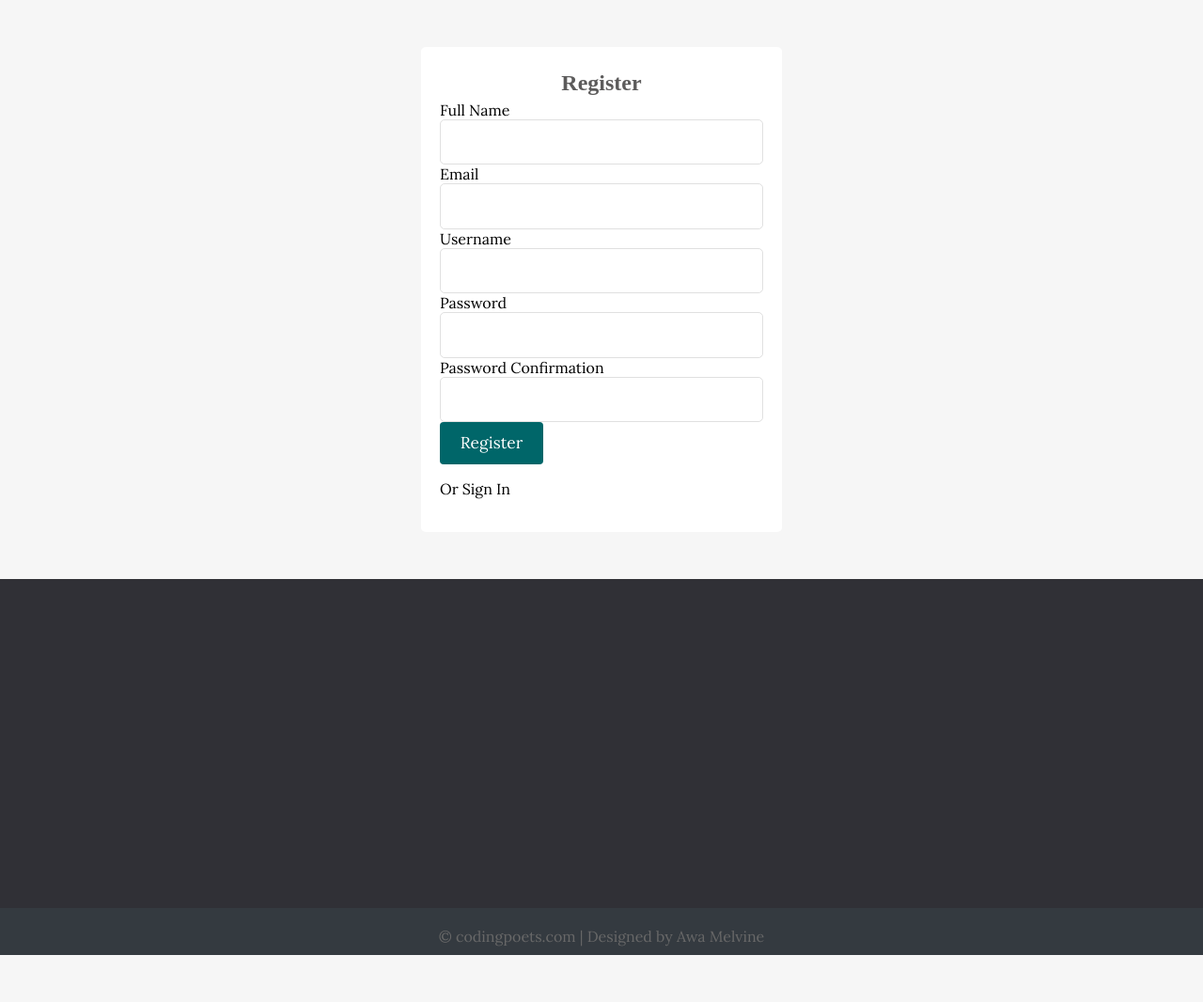
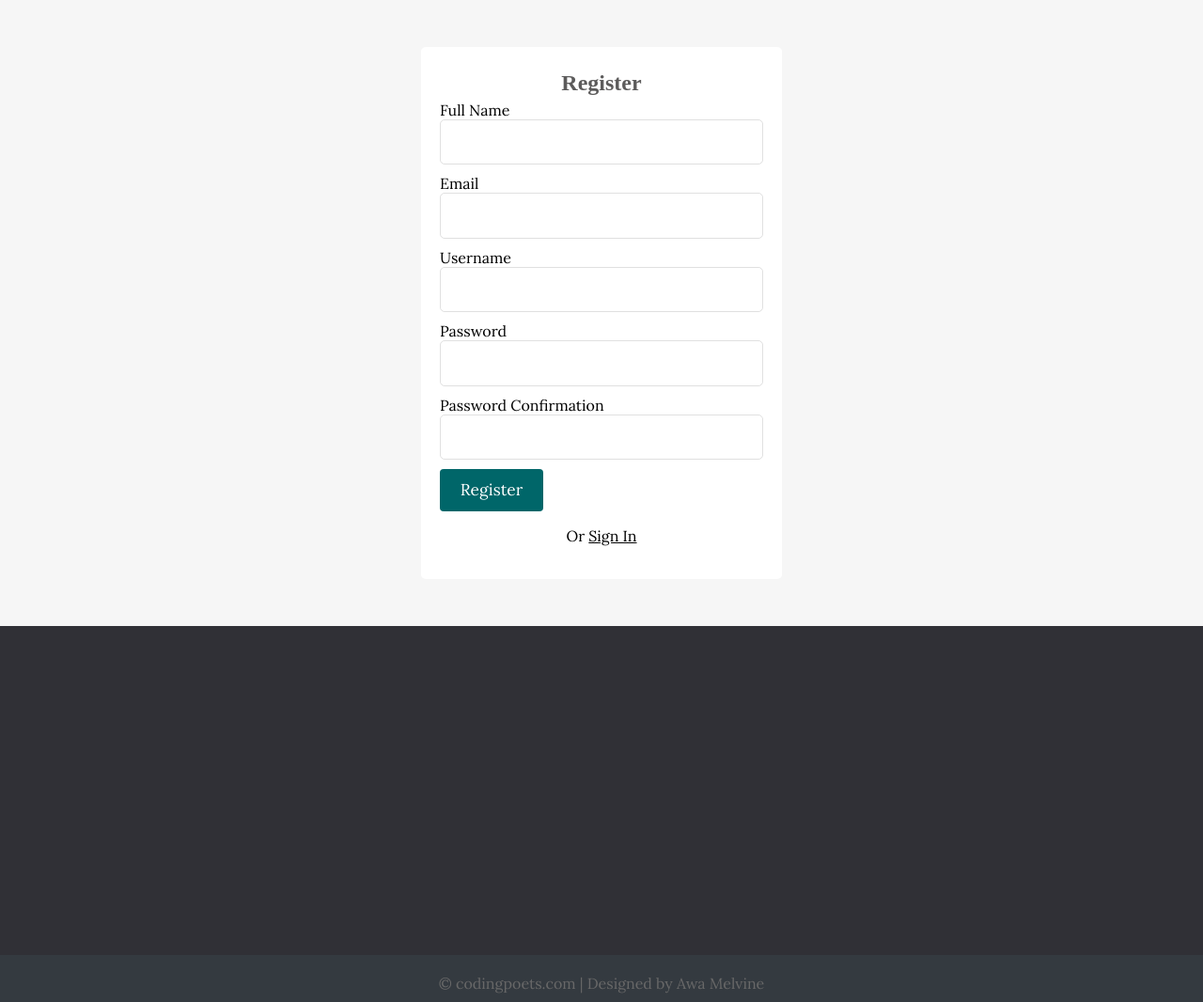
Before and after one commit to ab2397/phpproject01_LoginSystem, a PHP site: page /signup.html in a window 1280 px wide. Shown: the part 66-1132 px from the top of the page at 94% size. Before the commit the page ends 1082 px from the top, so only its background shows below. Run offline with PHP 8.4, Linux system fonts and the light colour scheme; some web fonts are replaced.

Commit message:
Replace auth form with signup-form

```diff
--- a/css/style.css
+++ b/css/style.css
@@ -416,15 +416,15 @@ form div {
   text-align: center;
 }
 
-.auth-content form div {
+.auth-content .signup-form div {
   margin-bottom: 10px;
 }
 
-.auth-content form p {
+.auth-content .signup-form p {
   text-align: center;
 }
 
-.auth-content form p a {
+.auth-content .signup-form p a {
   text-decoration: underline;
 }
 
```
